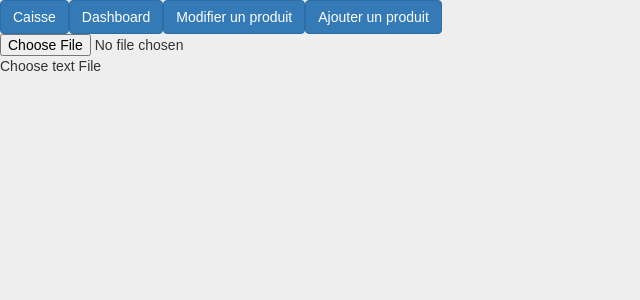
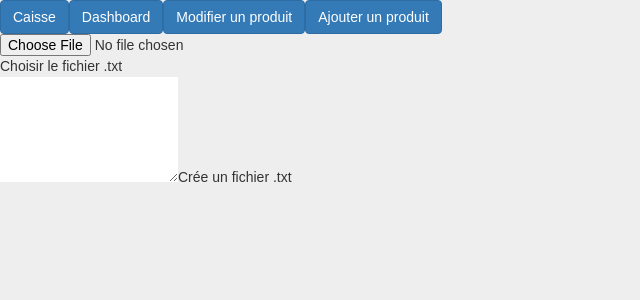
Before and after one commit to BrianLuk10/tfe2021, a React app: page /dashboard in a window 1280 px wide. Shown: the top 300 px of the page, without its empty margins (0-640 px from the left). Built offline with nearby package versions, Linux system fonts and the light colour scheme.

Commit message:
ecrire blocnote

```diff
--- a/src/components/dashbord/Dashboard.js
+++ b/src/components/dashbord/Dashboard.js
@@ -30,11 +30,22 @@ class Create extends Component {
     }
   };
 
+  downloadTxtFile = () => {
+    const element = document.createElement("a");
+    const file = new Blob([document.getElementById('myInput').value], { type: 'text/plain' });
+    element.href = URL.createObjectURL(file);
+    element.download = "myFile.txt";
+    document.body.appendChild(element); // Required for this to work in FireFox
+    element.click();
+  }
+
   render() {
     return (
       <div>
         <input type="file" onChange={this.showFile} />
-        <div id="show-text">Choose text File</div>
+        <div id="show-text">Choisir le fichier .txt</div>
+        <textarea id="myInput" rows={5} />
+        <button onClick={this.downloadTxtFile}>Crée un fichier .txt</button>
       </div>
     );
   }
```
